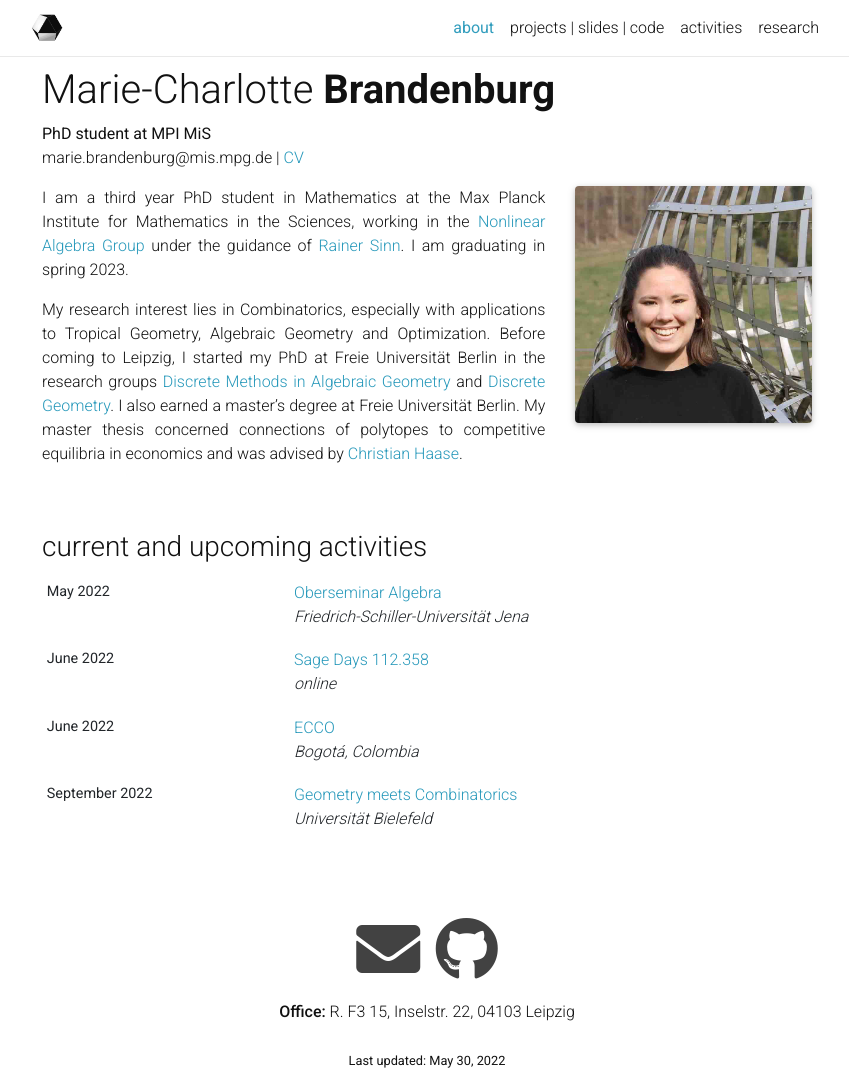
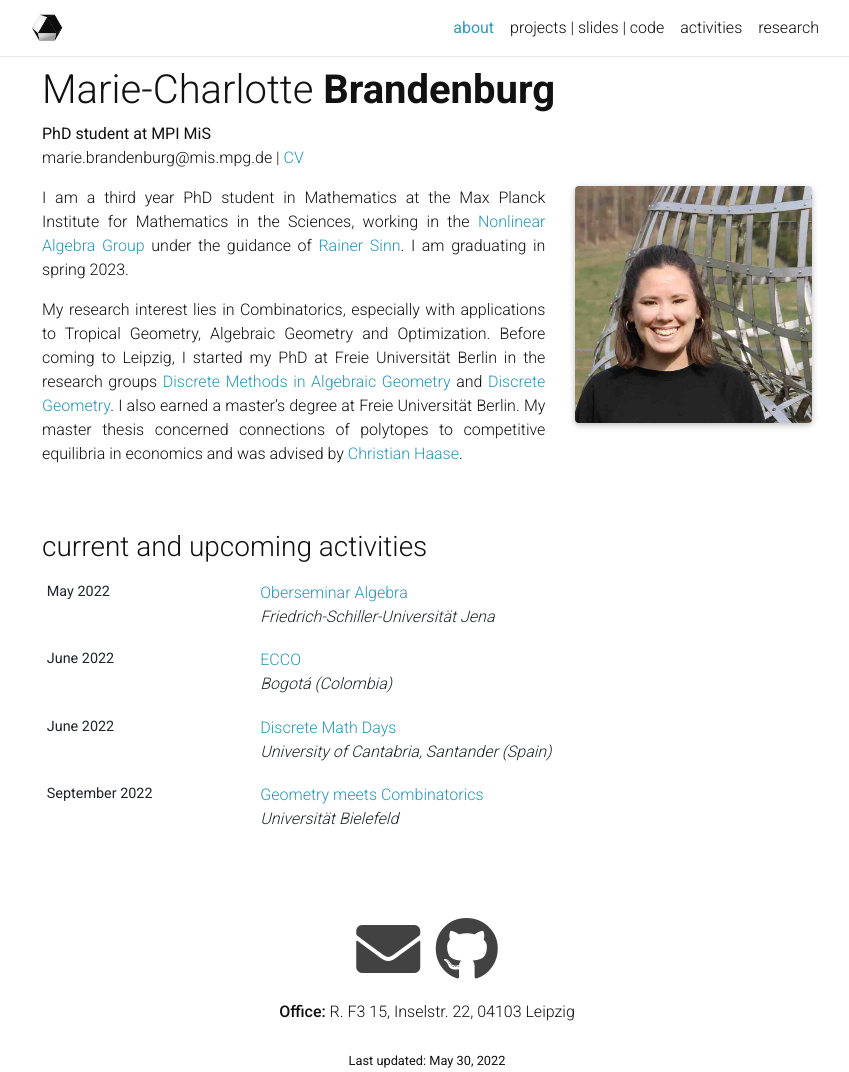
Before and after one commit to mariebrandenburg/mariebrandenburg.github.io, a Jekyll site: the page built from _pages/about.md, in a window 1280 px wide and 1072 px high. Shown: the whole window, without its empty margins (213-1062 px from the left). Built offline with Jekyll 4.4.1, drawn with Linux system fonts in a browser that asks for light colours; nearby versions of some CDN libraries; a style sheet for code colours, icons or effects is not loaded.

Commit message:
update events

```diff
--- a/_data/events.csv
+++ b/_data/events.csv
@@ -1,7 +1,7 @@
 title,date,location,url,start-date
 Geometry meets Combinatorics,09.09.2022,Universität Bielefeld,https://www.math.uni-bielefeld.de/geocomb/,
-ECCO,25.06.2022,"Bogotá, Colombia",https://ecco2020.combinatoria.co/home-english,
-Sage Days 112.358,03.06.2022,online,https://wiki.sagemath.org/days112.358,
+Discrete Math Days,06.06.2022 ,"University of Cantabria, Santander (Spain)",https://dmd2022.unican.es,
+ECCO,25.06.2022,Bogotá (Colombia),https://ecco2020.combinatoria.co/home-english,
 Oberseminar Algebra,31.05.2022,Friedrich-Schiller-Universität Jena,https://www.minet.uni-jena.de/algebra/vortraege/vortraege.html,
 Oberseminar Algebra,24.05.2022,Universität Osnabrück,https://www.mathematik.uni-osnabrueck.de/aktuell/oberseminare/algebra/ss_2022.html,
 Saxonian Seminar Day on Algebra and Geometry,13.05.2022,Technische Universität Dresden,https://tu-dresden.de/mn/math/geometrie/kummer/die-professur/copy_of_profil?set_language=en,
```
Also changed, not shown: _layouts/bib.html (+5 -3 lines).
